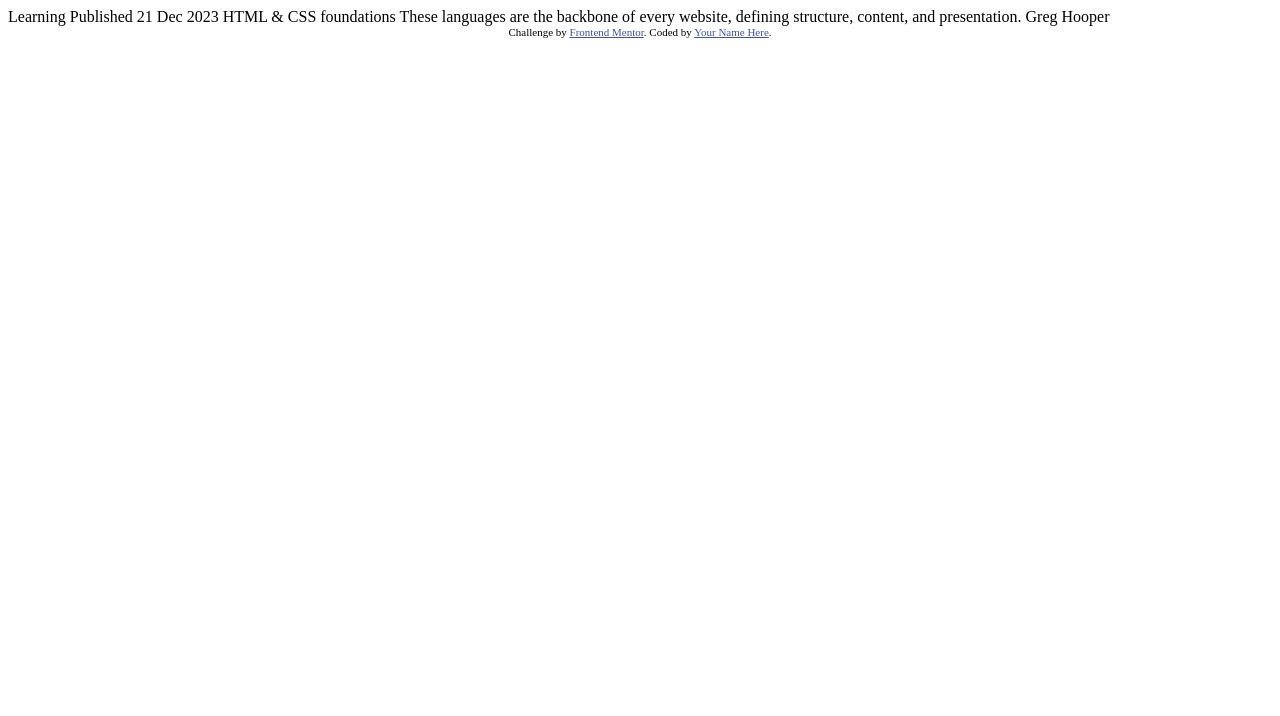
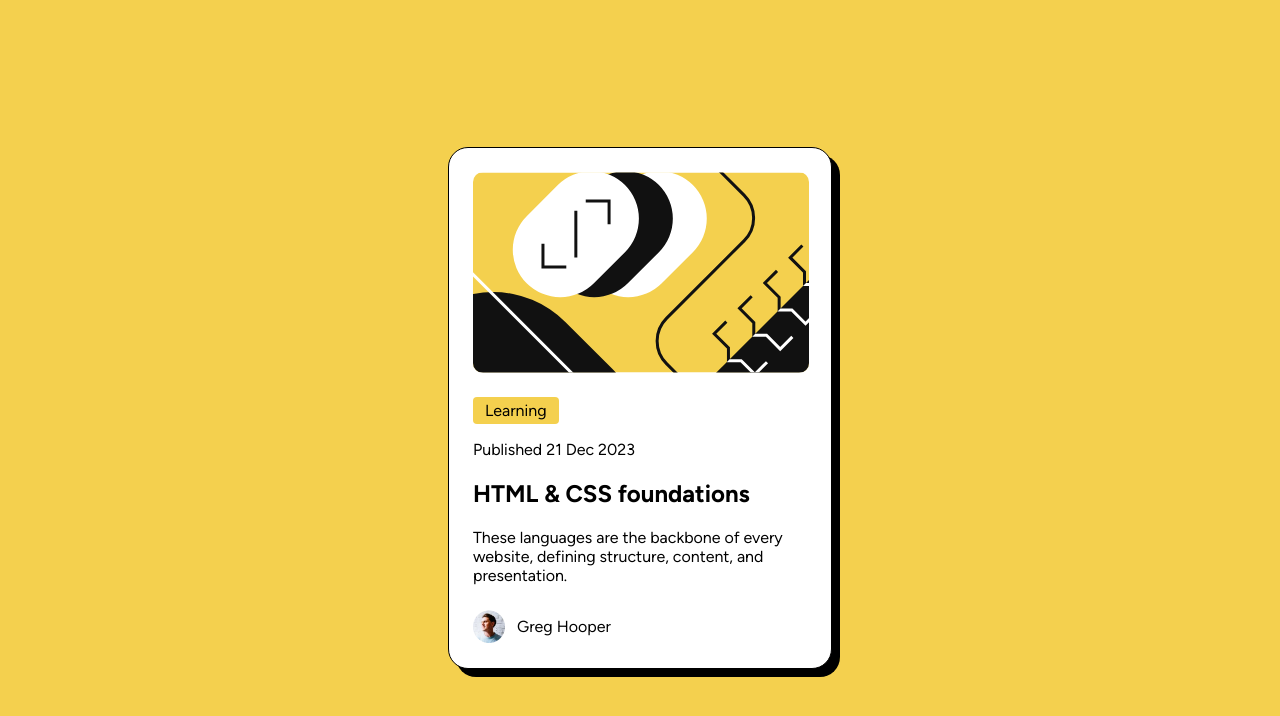
Before and after one commit to aguilarjavier/Blog-preview-card, a plain HTML site: page blog-preview-card-main/index.html in a window 1280 px wide. Drawn offline with Linux system fonts and the light colour scheme.

Commit message:
adding card and styling

```diff
--- a/blog-preview-card-main/index.html
+++ b/blog-preview-card-main/index.html
@@ -5,6 +5,8 @@
   <meta name="viewport" content="width=device-width, initial-scale=1.0"> <!-- displays site properly based on user's device -->
 
   <link rel="icon" type="image/png" sizes="32x32" href="./assets/images/favicon-32x32.png">
+
+  <link rel="stylesheet" href="styles.css">
 
   <title>Frontend Mentor | Blog preview card</title>
 
@@ -16,19 +18,30 @@
 </head>
 <body>
 
-  Learning
+  <div class="card">
 
-  Published 21 Dec 2023
+    <img src="assets/images/illustration-article.svg" alt="" class="image">
+    <div class="tag">
+      Learning
+    </div>
 
-  HTML & CSS foundations
+    <p>
+      Published 21 Dec 2023
+    </p>
 
-  These languages are the backbone of every website, defining structure, content, and presentation.
+    <h2>
+      HTML & CSS foundations
+    </h2>
 
-  Greg Hooper
+    <p>
+      These languages are the backbone of every website, defining structure, content, and presentation.
+    </p>
 
-  <div class="attribution">
-    Challenge by <a href="https://www.frontendmentor.io?ref=challenge" target="_blank">Frontend Mentor</a>.
-    Coded by <a href="#">Your Name Here</a>.
+    <div class="profile">
+      <img src="assets/images/image-avatar.webp" alt="" class="image-avatar">
+      <p>Greg Hooper</p>
+    </div>
+    </div>
   </div>
 </body>
 </html>
--- /dev/null
+++ b/blog-preview-card-main/styles.css
@@ -0,0 +1,50 @@
+
+
+@font-face {
+    font-family: test;
+    src: url(assets/fonts/Figtree-VariableFont_wght.ttf);
+}
+
+body{
+    font-family: test;
+    background-color: #F4D04E;
+    display: flex;
+    justify-content: center;
+    align-items: center;
+    min-height: 100vh;
+}
+
+.card{
+    background-color: white;
+    width: 384px;
+    height: 522px;
+    border-radius: 20px;
+    border: 1px black solid;
+    box-sizing: border-box;
+    padding: 24px;
+    box-shadow: 8px 8px;
+}
+
+.image{
+    border-radius: 10px;
+}
+
+.tag{
+    padding: 4px 12px 4px 12px;
+    margin-top: 20px;
+    background-color: #F4D04E;
+    width: fit-content;
+    border-radius: 4px;
+}
+
+.profile{
+    display: flex;
+    align-items: center;
+}
+
+.image-avatar{
+    width: 32px;
+    height: auto;
+    float: left;
+    margin-right: 12px;
+}
```
